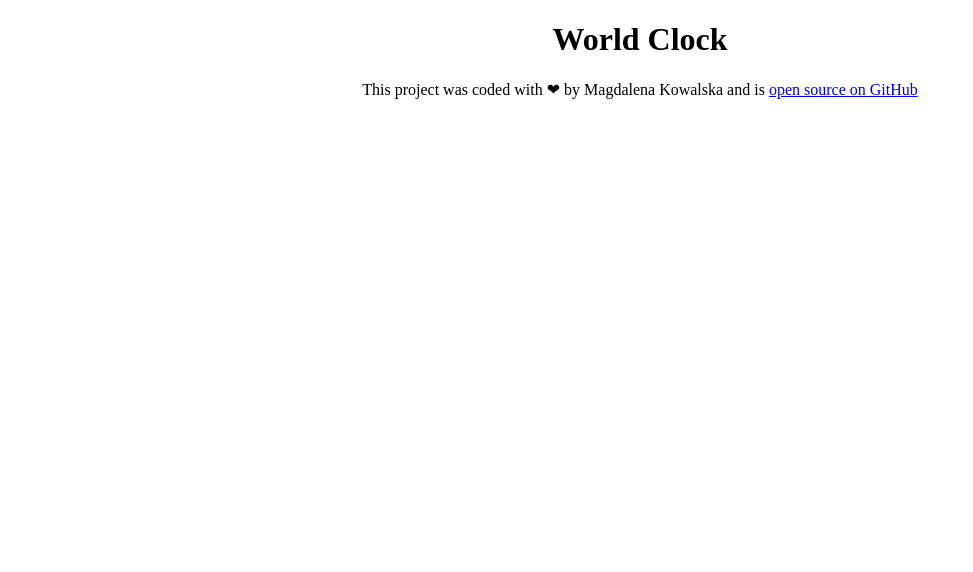
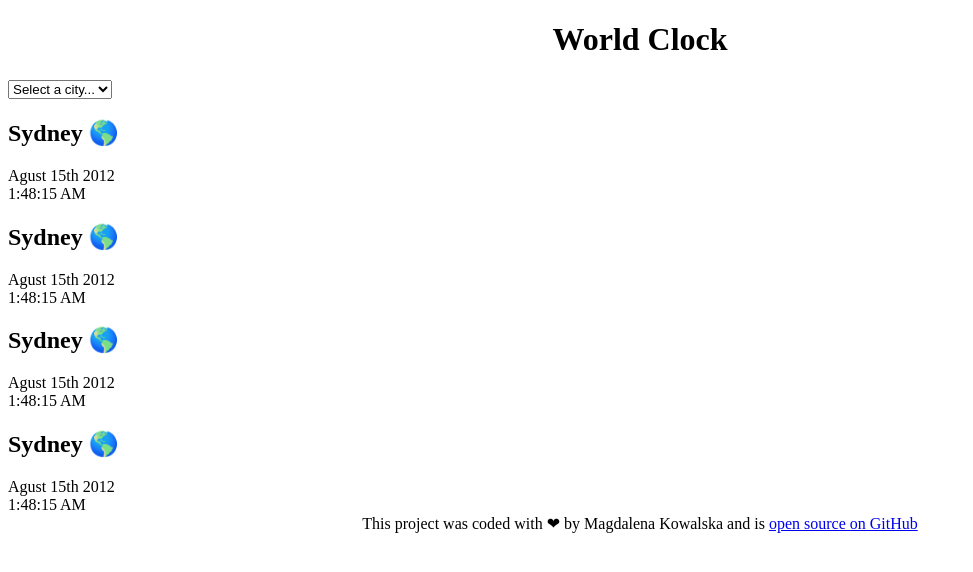
Before and after one commit to KowalskaMagdalena/world-clock, a plain HTML site: page index.html in a window 1280 px wide. Shown: the whole page, without its empty margins (0-973 px from the left). Drawn offline with Linux system fonts and the light colour scheme.

Commit message:
Added the basic HTML

```diff
--- a/index.html
+++ b/index.html
@@ -8,7 +8,35 @@
     <title>World Clock - Magdalena Kowalska</title>
   </head>
   <body>
-    <h1>World Clock</h1>
+    <div class="container">
+      <h1>World Clock</h1>
+      <select>
+        <option value="">Select a city...</option>
+        <option value="">London</option>
+        <option value="">New York</option>
+        <option value="">Auckland</option>
+      </select>
+      <div class="city">
+        <h2>Sydney 🌎</h2>
+        <div class="date">Agust 15th 2012</div>
+        <div class="time">1:48:15 AM</div>
+      </div>
+      <div class="city">
+        <h2>Sydney 🌎</h2>
+        <div class="date">Agust 15th 2012</div>
+        <div class="time">1:48:15 AM</div>
+      </div>
+      <div class="city">
+        <h2>Sydney 🌎</h2>
+        <div class="date">Agust 15th 2012</div>
+        <div class="time">1:48:15 AM</div>
+      </div>
+      <div class="city">
+        <h2>Sydney 🌎</h2>
+        <div class="date">Agust 15th 2012</div>
+        <div class="time">1:48:15 AM</div>
+      </div>
+    </div>
     <footer>
       This project was coded with ❤ by Magdalena Kowalska and is
       <a href="https://github.com/Tasatira/world-clock" target="_blank"
```
